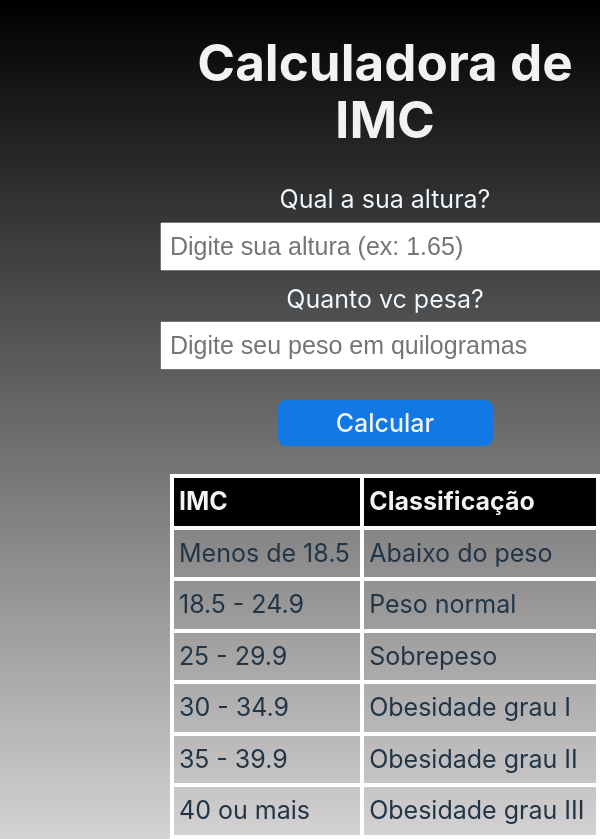
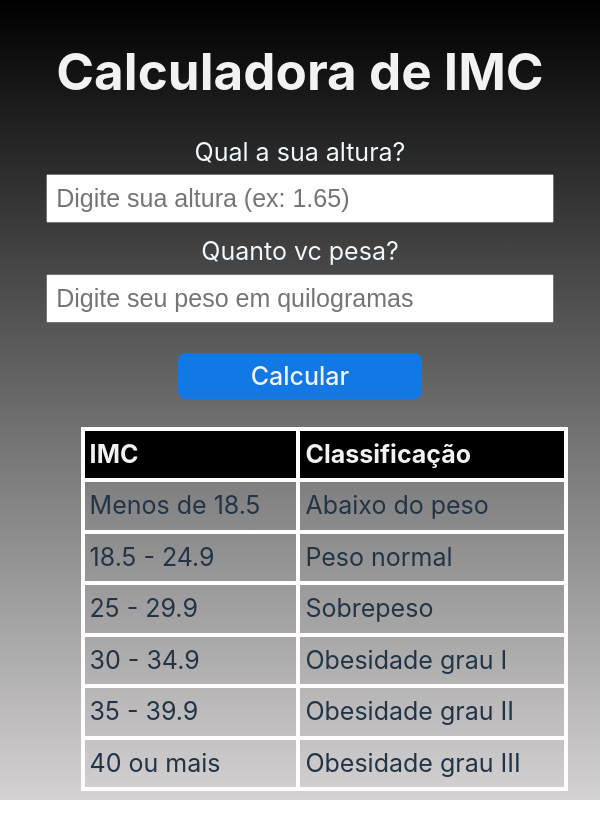
Before and after one commit to emersonTSsantos/Calculadora_IMC_react, a React (Vite) app: page / in a window 600 px wide. After the commit the page ends 800 px from the top, so only its background shows below. Built offline with nearby package versions, Linux system fonts and the light colour scheme.

Commit message:
Finalizando projeto

```diff
--- a/src/App.css
+++ b/src/App.css
@@ -97,6 +97,7 @@ tr.highlight {
 
   .tabela {
     width: 90%;
+    margin-left: 5%;
   }
 
   h1 {
@@ -107,7 +108,7 @@ tr.highlight {
 
 @media screen and (min-width: 600px) and (max-width: 1023px) {
   .container {
-    margin-left: 170px;
+    margin-left: 0px;
     margin-top: 0;
   }
 
```
